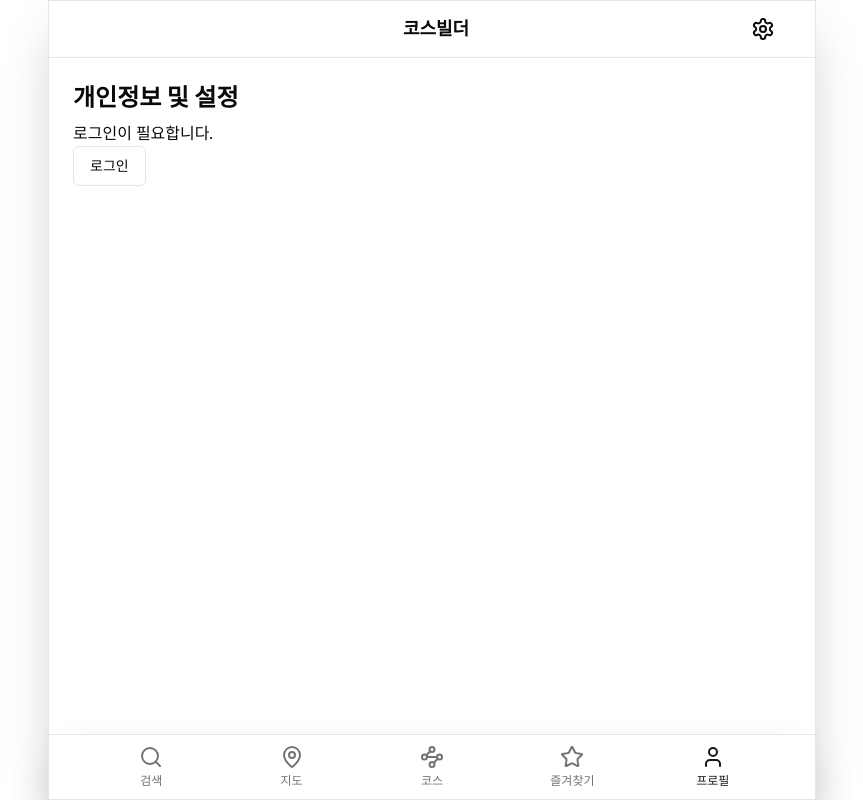
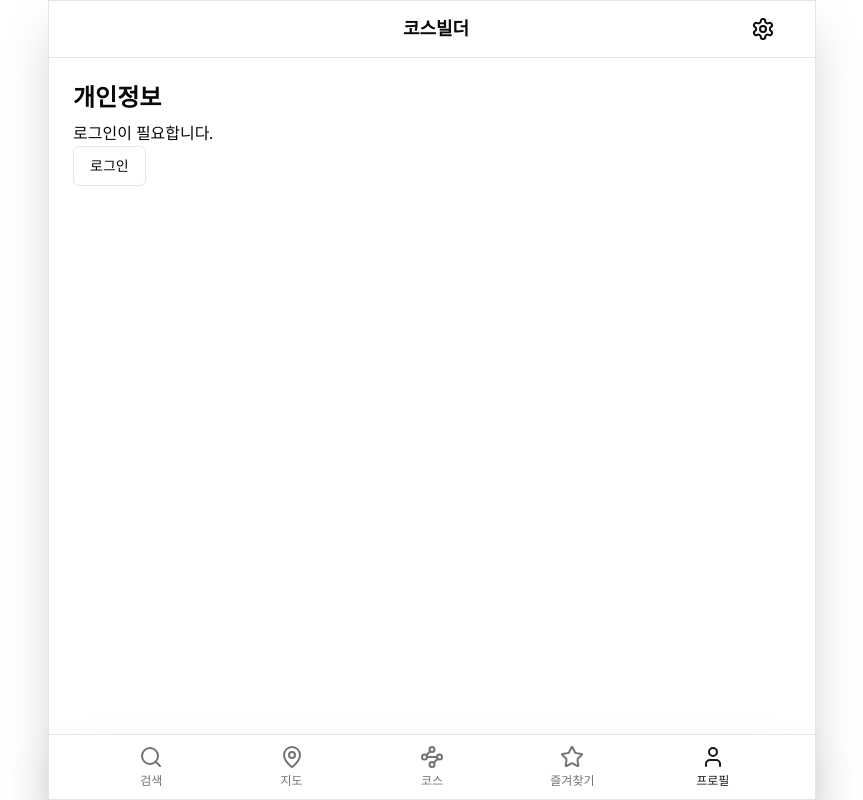
Before and after one commit to orlein/course-builder, a Next.js app: page /profile in a window 1280 px wide. Shown: the whole page, without its empty margins (208-1071 px from the left). Built offline with nearby package versions, Linux system fonts and the light colour scheme; no server answers.

Commit message:
fix herf

```diff
--- a/src/app/profile/page.tsx
+++ b/src/app/profile/page.tsx
@@ -19,7 +19,7 @@ export default async function ProfilePage(props: {
     return (
       <>
         <div>
-          <h1 className="text-2xl font-bold">개인정보 및 설정</h1>
+          <h1 className="text-2xl font-bold">개인정보</h1>
           <p className="mt-2">로그인이 필요합니다.</p>
           <div>
             <Button variant={'outline'} asChild>
@@ -34,7 +34,7 @@ export default async function ProfilePage(props: {
   return (
     <>
       <div className="container mx-auto p-4">
-        <h1 className="text-2xl font-bold">개인정보 및 설정</h1>
+        <h1 className="text-2xl font-bold">개인정보</h1>
         <p className="mt-2">{user.email}님, 환영합니다.</p>
         <Image
           src="/profile-pic.jpg"
--- a/src/lib/nav-items.ts
+++ b/src/lib/nav-items.ts
@@ -2,6 +2,6 @@ export const NAV_ITEMS = [
   { iconName: 'pin', label: '검색', href: '/search' },
   { iconName: 'map', label: '지도', href: '/map' },
   { iconName: 'course', label: '코스', href: '/courses' },
-  { iconName: 'favorite', label: '즐겨찾기', href: '/favorite' },
+  { iconName: 'favorite', label: '즐겨찾기', href: '/favorites' },
   { iconName: 'profile', label: '프로필', href: '/profile' },
 ];
```
